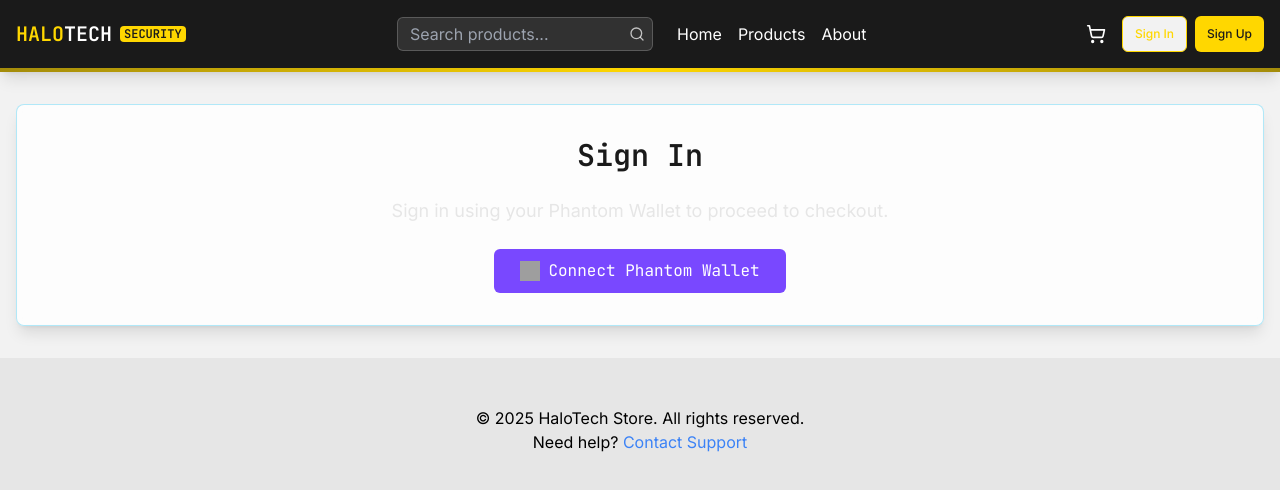
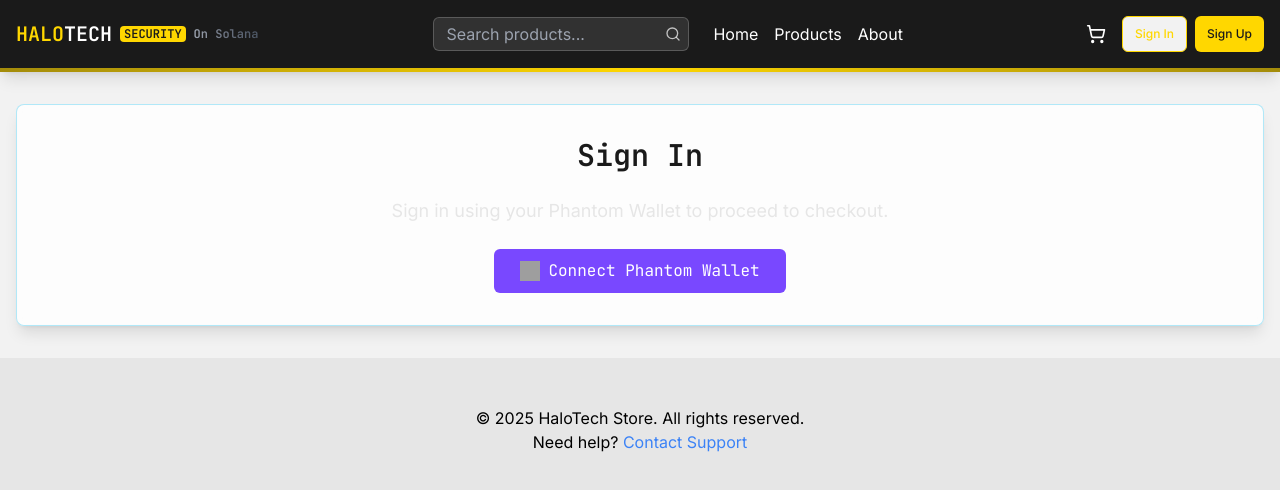
Before and after one commit to ServicePlace/halotech-harmony-store, a React (Vite) app: page /signin in a window 1280 px wide. Shown: the top 490 px of the page. Built offline with nearby package versions, Linux system fonts and the light colour scheme; grey boxes are pictures that could not be loaded; what @solana/web3.js would draw is missing.

Commit message:
Add "On Solana" to header
Adds "On Solana" text with a grey silver gradient under "Halotech" in the header.

```diff
--- a/src/components/Header.tsx
+++ b/src/components/Header.tsx
@@ -1,4 +1,3 @@
-
 import React, { useState } from 'react';
 import { Link, useNavigate, useLocation } from 'react-router-dom';
 import { ShoppingCart, Search, Menu, X, User } from 'lucide-react';
@@ -41,6 +40,9 @@ const Header: React.FC = () => {
             <span className="text-halotech-yellow">HALO</span>
             <span className="text-white">TECH</span>
             <span className="ml-2 text-xs bg-halotech-yellow text-halotech-dark px-1 rounded">SECURITY</span>
+            <span className="ml-2 text-xs bg-gradient-to-r from-gray-400 via-gray-500 to-gray-600 text-transparent bg-clip-text">
+              On Solana
+            </span>
           </Link>
 
           {/* Desktop navigation */}
```
